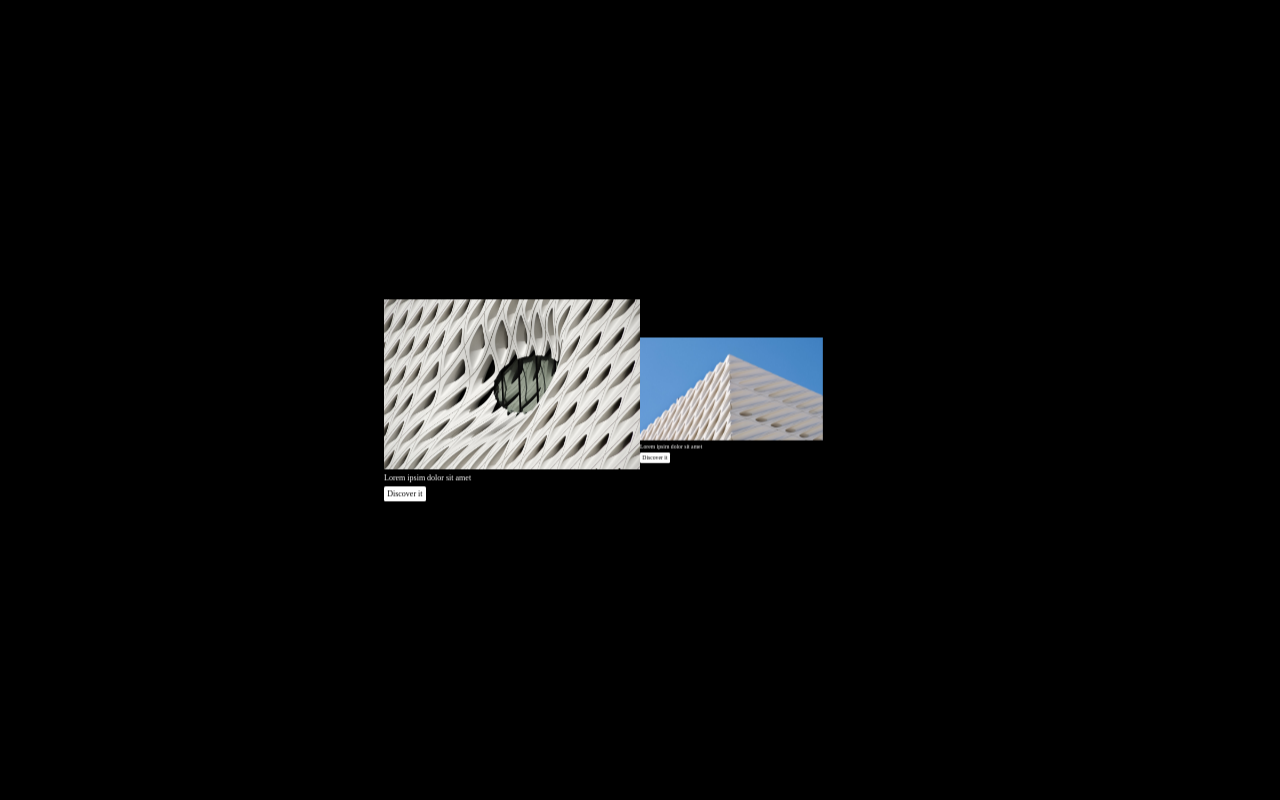
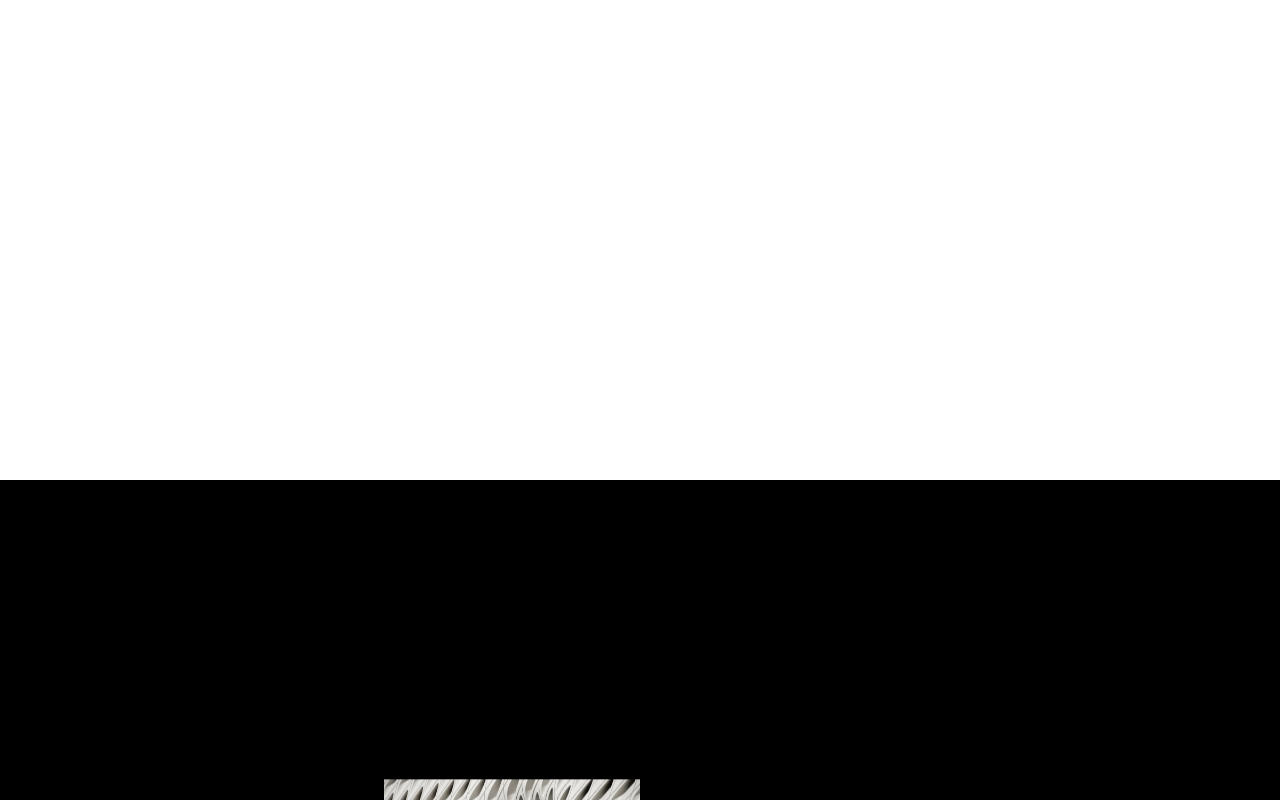
Before and after one commit to IvanSmiths/tutorial-next-gsap-perpective, a Next.js app: page / in a window 1280 px wide. Shown: the top 800 px of the page. Built offline with nearby package versions, Linux system fonts and the light colour scheme.

Commit message:
add spacers

```diff
--- a/src/pages/index.js
+++ b/src/pages/index.js
@@ -43,6 +43,7 @@
 
   return (
     <div>
+      <div className='spacer'></div>
       <div ref={triggerRef} className="perspective">
         <div ref={perspectiveRef} className="perspective-inner">
           {data.map((project, index) => (
@@ -58,6 +59,7 @@
           ))}
         </div>
       </div>
+      <div className='spacer'></div>
     </div>
   )
 }
--- a/src/styles/globals.css
+++ b/src/styles/globals.css
@@ -74,3 +74,8 @@
 .third {
   transform: translate3d(0px, 0px, -20rem) translateY(-50%);
 }
+
+.spacer {
+  height: 60vh;
+  background-color: #ffffff;
+}
```
